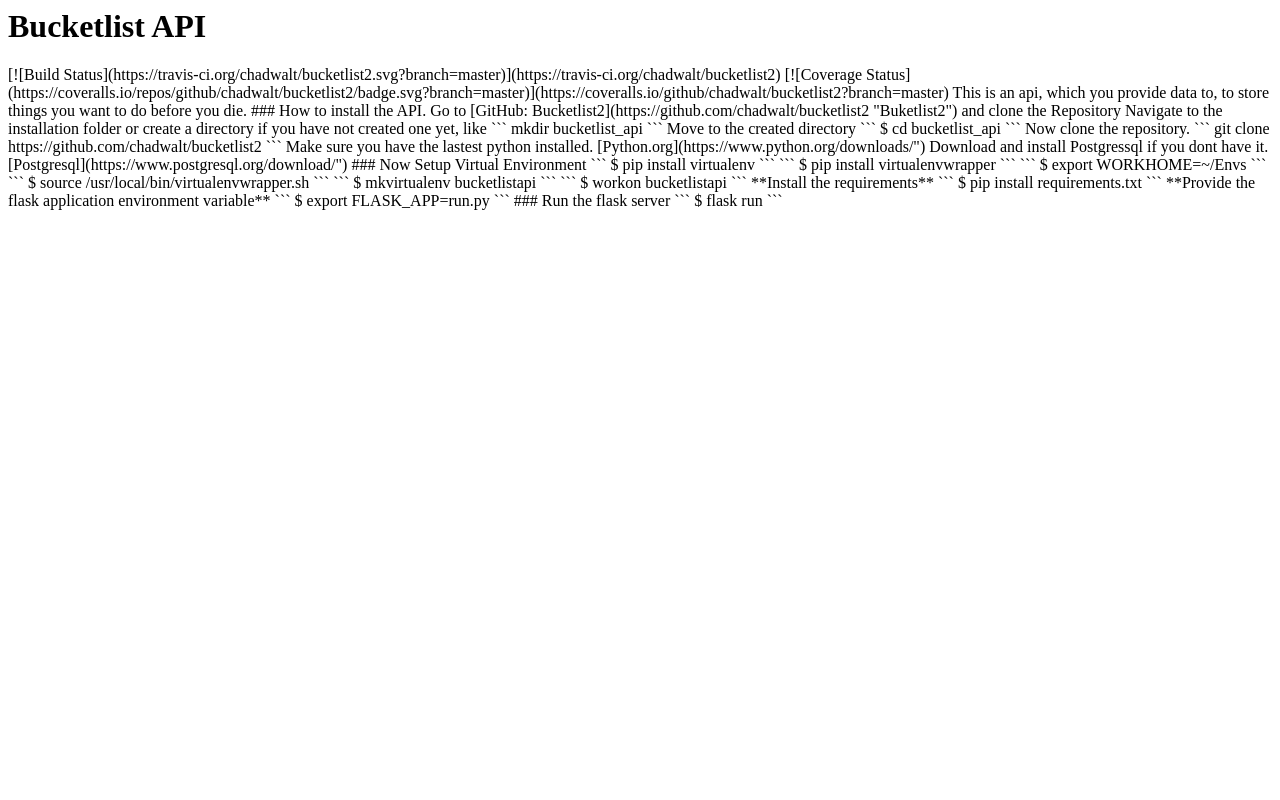
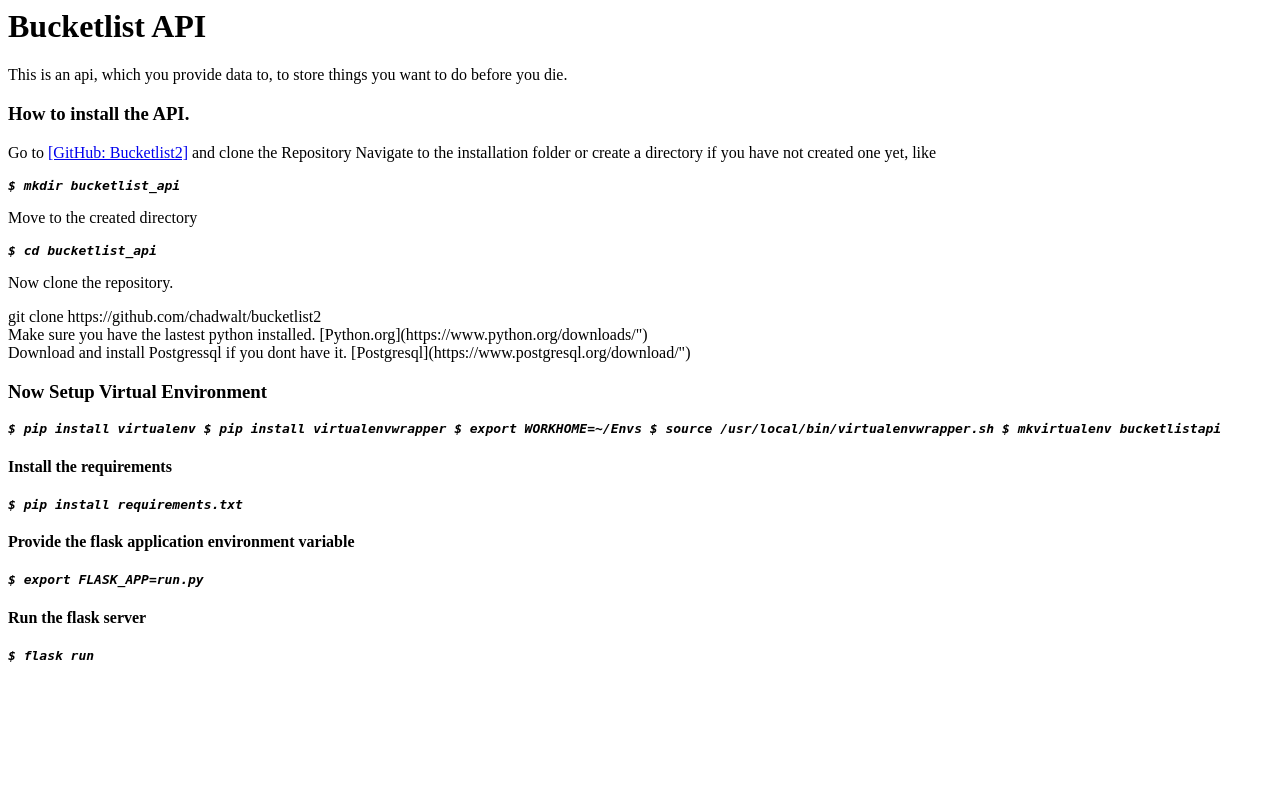
Before and after one commit to chadwalt/bucketlist2, a Python web app: template app/templates/index.html in a window 1280 px wide. Run offline with Jinja, Linux system fonts and the light colour scheme; the template is opened without the code that fills it, so the values that code supplies are empty.

Commit message:
Structing the index page.

````diff
--- a/app/templates/index.html
+++ b/app/templates/index.html
@@ -6,81 +6,70 @@
     <body>
         <h1>Bucketlist API</h1>
 
-[![Build Status](https://travis-ci.org/chadwalt/bucketlist2.svg?branch=master)](https://travis-ci.org/chadwalt/bucketlist2) [![Coverage Status](https://coveralls.io/repos/github/chadwalt/bucketlist2/badge.svg?branch=master)](https://coveralls.io/github/chadwalt/bucketlist2?branch=master)
+        <p>This is an api, which you provide data to, to store things you want to do before you die.</p>
 
-This is an api, which you provide data to, to store things you want to do before you die.
+        <h3>How to install the API.</h3>
 
-### How to install the API.
+        <p>
+            Go to <a href='https://github.com/chadwalt/bucketlist2'>[GitHub: Bucketlist2]</a> and clone the Repository
+            Navigate to the installation folder or create a directory if you have not created one yet, like
+        </p>
 
-Go to [GitHub: Bucketlist2](https://github.com/chadwalt/bucketlist2 "Buketlist2") and clone the Repository
+        <code style="font-weight:bold;font-style:italic;">
+            $ mkdir bucketlist_api
+        </code>
 
-Navigate to the installation folder or create a directory if you have not created one yet, like
+        <p>Move to the created directory</p>
 
-```
-mkdir bucketlist_api
-```
+        <code style="font-weight:bold;font-style:italic;">
+            $ cd bucketlist_api
+        </code>
 
-Move to the created directory
+        <p>Now clone the repository.</p>
 
-```
-$ cd bucketlist_api
-```
+        <p>
+            git clone https://github.com/chadwalt/bucketlist2 <br>
+            Make sure you have the lastest python installed. [Python.org](https://www.python.org/downloads/") <br>
+            Download and install Postgressql if you dont have it. [Postgresql](https://www.postgresql.org/download/")
+        </p>
 
-Now clone the repository.
-
-```
-git clone https://github.com/chadwalt/bucketlist2
-```
-
-Make sure you have the lastest python installed. [Python.org](https://www.python.org/downloads/")
-
-Download and install Postgressql if you dont have it. [Postgresql](https://www.postgresql.org/download/")
-
-### Now Setup Virtual Environment
-
-```
-$ pip install virtualenv
-```
-
-```
-$ pip install virtualenvwrapper
-```
-
-```
-$ export WORKHOME=~/Envs
-```
-
-```
-$ source /usr/local/bin/virtualenvwrapper.sh
-```
-
-```
-$ mkvirtualenv bucketlistapi
-```
-
-```
-$ workon bucketlistapi
-```
-
-**Install the requirements**
-
-```
-$ pip install requirements.txt
-```
-
-**Provide the flask application environment variable**
-
-```
-$ export FLASK_APP=run.py
-```
-
-### Run the flask server
-
-```
-$ flask run
-```
+        <h3>Now Setup Virtual Environment</h3>
 
 
+        <code style="font-weight:bold;font-style:italic;">
+            $ pip install virtualenv
+        </code>
 
+        <code style="font-weight:bold;font-style:italic;">
+            $ pip install virtualenvwrapper
+        </code>
+
+        <code style="font-weight:bold;font-style:italic;">
+            $ export WORKHOME=~/Envs
+        </code>
+
+        <code style="font-weight:bold;font-style:italic;">
+            $ source /usr/local/bin/virtualenvwrapper.sh
+        </code>
+
+        <code style="font-weight:bold;font-style:italic;">
+            $ mkvirtualenv bucketlistapi
+        </code>
+
+        <h4>Install the requirements</h4>
+        <code style="font-weight:bold;font-style:italic;">
+            $ pip install requirements.txt
+        </code>
+
+        <h4>Provide the flask application environment variable</h4>
+
+        <code style="font-weight:bold;font-style:italic;">
+            $ export FLASK_APP=run.py
+        </code>
+
+        <h4>Run the flask server</h4>
+        <code style="font-weight:bold;font-style:italic;">
+            $ flask run
+        </code>
     </body>
 </html>
````
